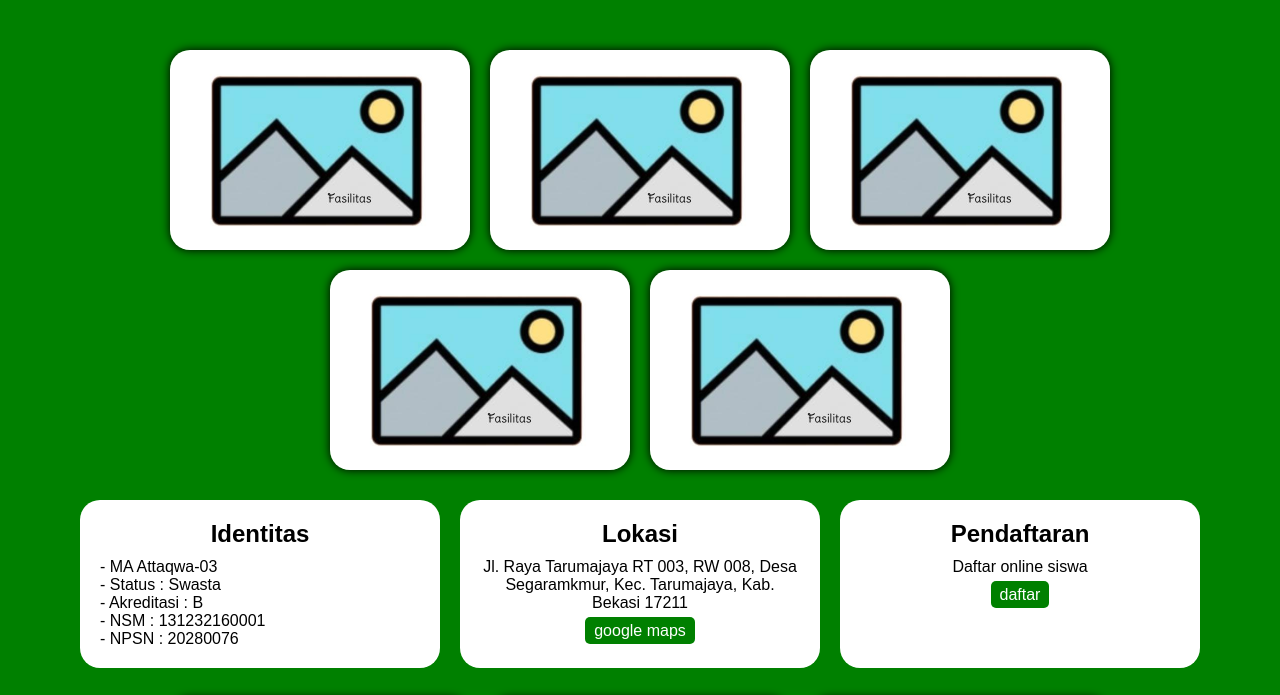
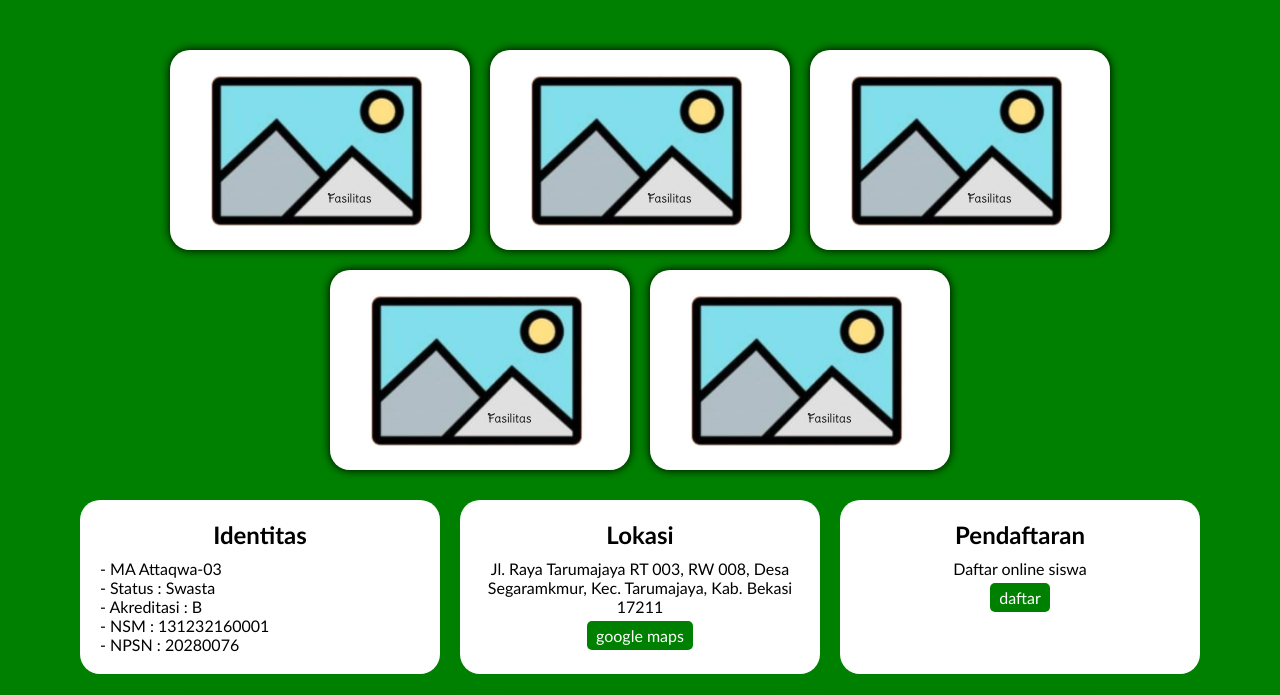
Before and after one commit to endum99/ma, a plain HTML site: page index.html in a window 1280 px wide. Shown: the top 695 px of the page. Drawn offline with Linux system fonts and the light colour scheme; a script that the page names is missing.

Commit message:
Update style.css

```diff
--- a/style.css
+++ b/style.css
@@ -7,7 +7,7 @@ body {
     padding: 50px;
     background-color: green;
     font-weight: 18;
-    font-family: arial;
+    font-family: Calibri;
 }
 
 .fasilitas img, .foto img {
```
